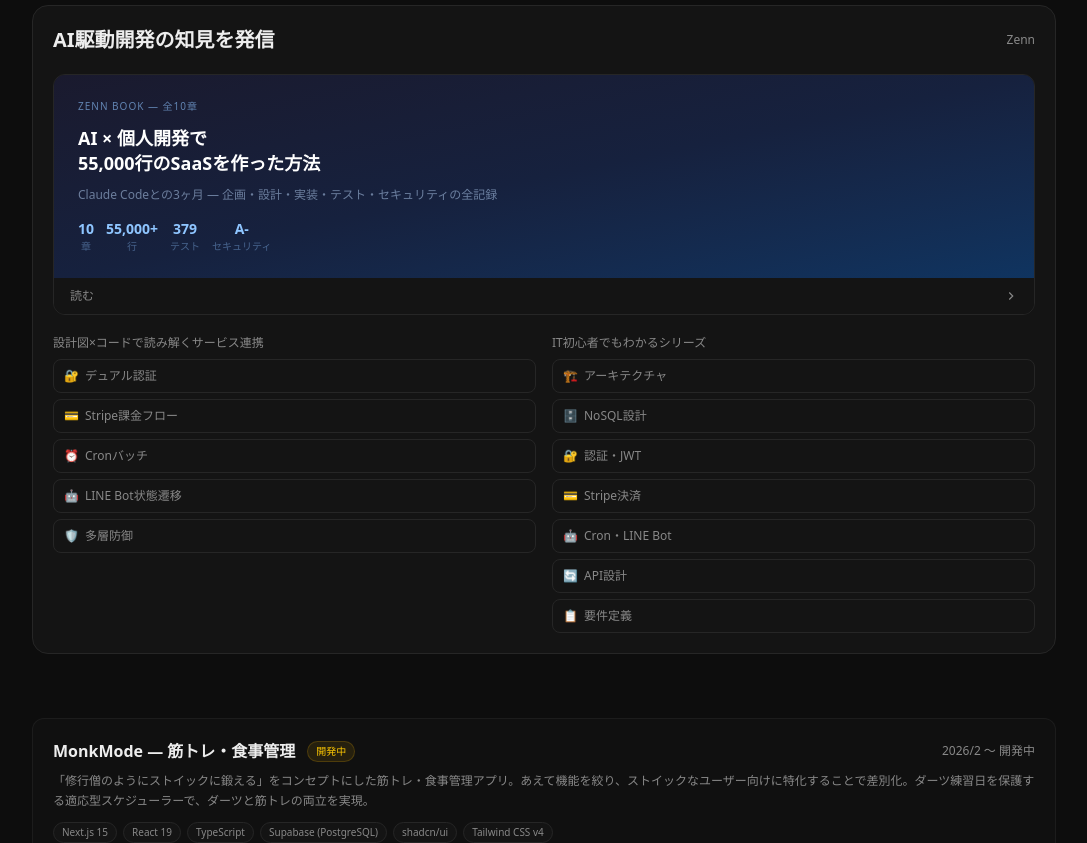
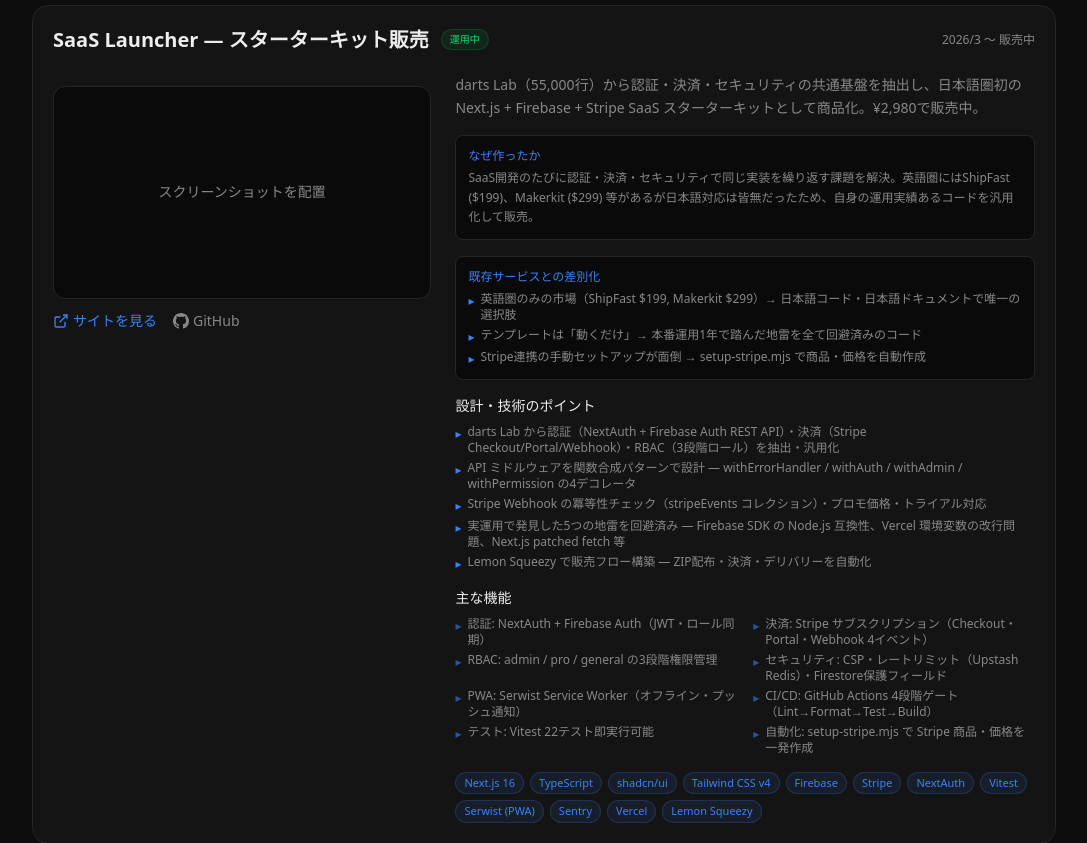
Before and after one commit to seiryuu1215/portfolio, a Next.js app: page / in a window 1280 px wide. Shown: the part 2840-3683 px from the top of the page, without its empty margins (96-1183 px from the left). Built offline with nearby package versions, Linux system fonts and the light colour scheme.

Commit message:
feat: SaaS Launcher をポートフォリオに追加
darts Labから抽出したSaaSスターターキット（¥2,980販売中）を
個人開発プロジェクトとして掲載

Co-Authored-By: Claude Opus 4.6 <noreply@anthropic.com>

```diff
--- a/components/WorksSection.tsx
+++ b/components/WorksSection.tsx
@@ -103,6 +103,53 @@ const WORKS: Work[] = [
     url: 'https://darts-app-lime.vercel.app',
     github: 'https://github.com/seiryuu1215/darts-app',
     blueprintUrl: '/projects/darts-lab',
+    status: 'released',
+  },
+  {
+    title: 'SaaS Launcher — スターターキット販売',
+    period: '2026/3 〜 販売中',
+    description:
+      'darts Lab（55,000行）から認証・決済・セキュリティの共通基盤を抽出し、日本語圏初の Next.js + Firebase + Stripe SaaS スターターキットとして商品化。¥2,980で販売中。',
+    motivation:
+      'SaaS開発のたびに認証・決済・セキュリティで同じ実装を繰り返す課題を解決。英語圏にはShipFast ($199)、Makerkit ($299) 等があるが日本語対応は皆無だったため、自身の運用実績あるコードを汎用化して販売。',
+    differentiation: [
+      '英語圏のみの市場（ShipFast $199, Makerkit $299）→ 日本語コード・日本語ドキュメントで唯一の選択肢',
+      'テンプレートは「動くだけ」→ 本番運用1年で踏んだ地雷を全て回避済みのコード',
+      'Stripe連携の手動セットアップが面倒 → setup-stripe.mjs で商品・価格を自動作成',
+    ],
+    techStack: [
+      'Next.js 16',
+      'TypeScript',
+      'shadcn/ui',
+      'Tailwind CSS v4',
+      'Firebase',
+      'Stripe',
+      'NextAuth',
+      'Vitest',
+      'Serwist (PWA)',
+      'Sentry',
+      'Vercel',
+      'Lemon Squeezy',
+    ],
+    highlights: [
+      'darts Lab から認証（NextAuth + Firebase Auth REST API）・決済（Stripe Checkout/Portal/Webhook）・RBAC（3段階ロール）を抽出・汎用化',
+      'API ミドルウェアを関数合成パターンで設計 — withErrorHandler / withAuth / withAdmin / withPermission の4デコレータ',
+      'Stripe Webhook の冪等性チェック（stripeEvents コレクション）・プロモ価格・トライアル対応',
+      '実運用で発見した5つの地雷を回避済み — Firebase SDK の Node.js 互換性、Vercel 環境変数の改行問題、Next.js patched fetch 等',
+      'Lemon Squeezy で販売フロー構築 — ZIP配布・決済・デリバリーを自動化',
+    ],
+    features: [
+      '認証: NextAuth + Firebase Auth（JWT・ロール同期）',
+      '決済: Stripe サブスクリプション（Checkout・Portal・Webhook 4イベント）',
+      'RBAC: admin / pro / general の3段階権限管理',
+      'セキュリティ: CSP・レートリミット（Upstash Redis）・Firestore保護フィールド',
+      'PWA: Serwist Service Worker（オフライン・プッシュ通知）',
+      'CI/CD: GitHub Actions 4段階ゲート（Lint→Format→Test→Build）',
+      'テスト: Vitest 22テスト即実行可能',
+      '自動化: setup-stripe.mjs で Stripe 商品・価格を一発作成',
+    ],
+    url: 'https://saas-launcher.vercel.app',
+    github: 'https://github.com/seiryuu1215/saas-launcher',
     status: 'released',
   },
   {
```
